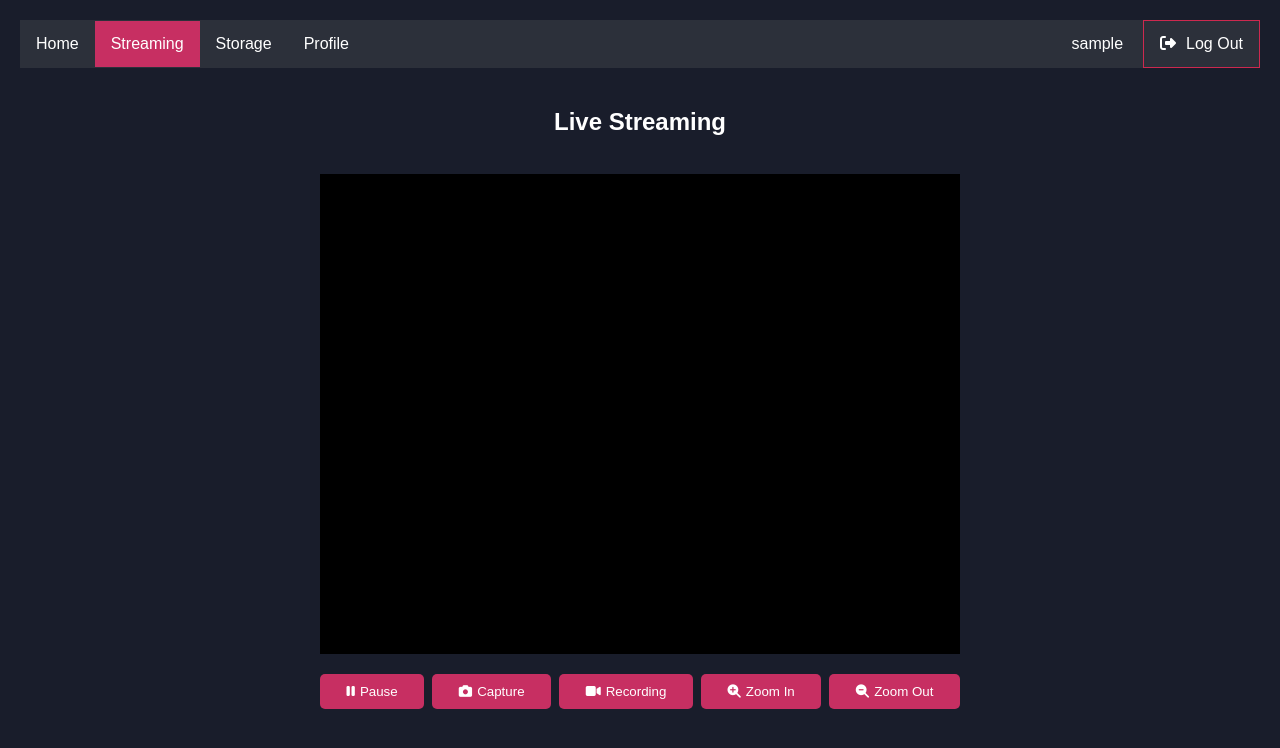
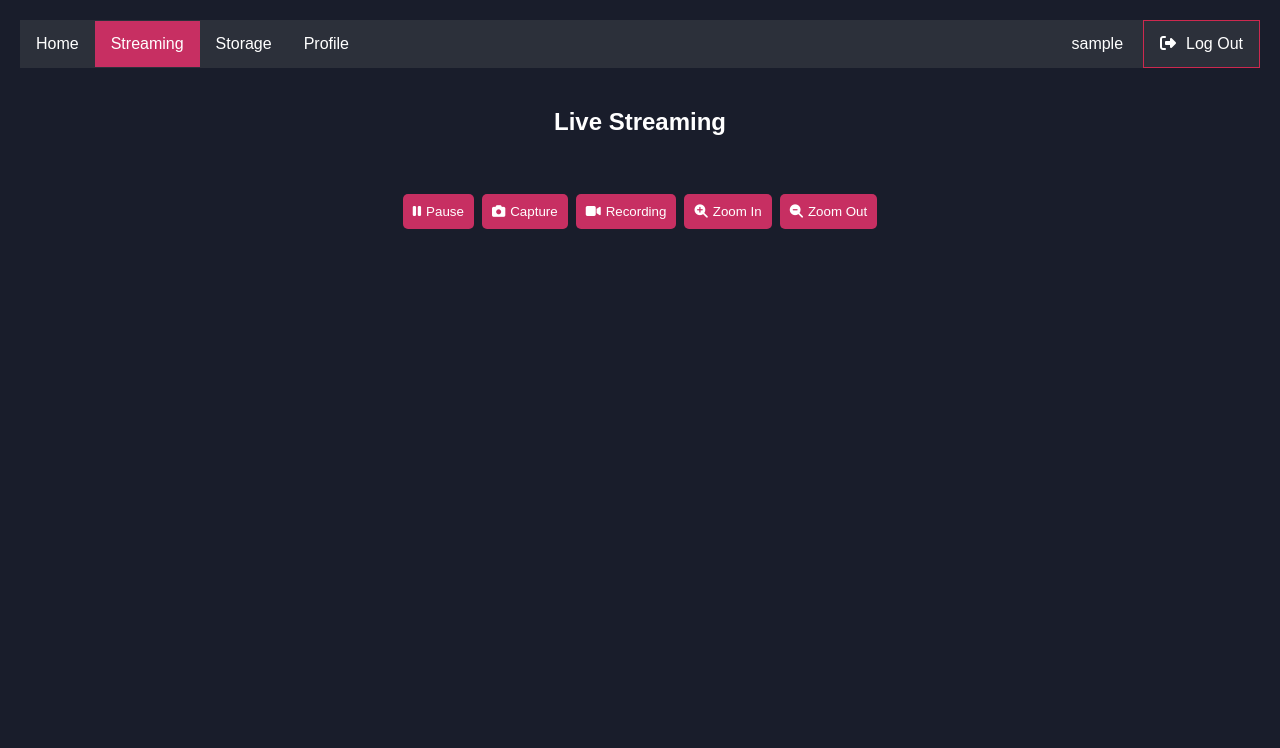
Before and after one commit to munty07/Pi-StreamingApp, a Flask app: page /streaming in a window 1280 px wide. Shown: the top 748 px of the page. Run offline with Flask 3, Linux system fonts and the light colour scheme; the visitor is signed in with stand-in values (Sample User, id 1).

Commit message:
bugs fixed-part1

```diff
--- a/project/app.py
+++ b/project/app.py
@@ -13,6 +13,14 @@ from werkzeug.utils import secure_filename
 # import re #regex
 # from wtforms import Form, StringField, PasswordField, validators
 # from email_validator import validate_email, EmailNotValidError
+from flask_mail import Mail, Message
+import time
+
+import smtplib
+from email.mime.multipart import MIMEMultipart
+from email.mime.text import MIMEText
+from email.mime.base import MIMEBase
+from email import encoders
 
 # Load environment variables from .env
 load_dotenv()
@@ -29,6 +37,17 @@ config ={
     "messagingSenderId": os.getenv('MESSAGING_SENDER_ID'),
     "appId": os.getenv('APP_ID')
 }
+
+app.config['MAIL_SERVER']='live.smtp.mailtrap.io'
+app.config['MAIL_PORT']=587
+app.config['MAIL_USERNAME']='api'
+app.config['MAIL_PASSWORD']='b35f8d67f9dbcb2e687e6ae1e37cd20e'
+app.config['MAIL_USE_TLS']=True
+app.config['MAIL_USE_SSL']=False
+
+app.config['UPLOAD_FOLDER'] = 'project/static/tempFile'
+
+mail = Mail(app)
 
 firebase = pyrebase.initialize_app(config)
 auth = firebase.auth()
@@ -201,6 +220,44 @@ def upload_image():
     os.remove(temp_path)
     return jsonify({"message": "The image has been successfully saved!"})
 
+# def send_email(video):
+#     # video_path = 'D:\\Visual Studio Code\\python\\streamingApp\\project\\static\\img\\videotest.webm'
+
+#     # if os.path.exists(video_path):
+#     with app.open_resource(video) as video_file:
+#         video_data = video_file.read()
+#         message = Message(
+#             subject = 'Test',
+#             recipients = ['proiecte.facultate10@gmail.com'],
+#             sender = 'mailtrap@demomailtrap.com'
+#         )
+
+#         message.body = 'Hello, bla bla!'
+#         message.attach(filename='video.mp4', content_type='video/mp4', data=video_data)
+
+#         mail.send(message)
+
+#         return 'Message sent!'
+#     # else:
+#     #     return 'Video file not found!'
+
+def send_email(video_path):
+    with open(video_path, 'rb') as video_file:
+        video_data = video_file.read()
+
+        message = Message(
+            subject='Subject',
+            recipients=['proiecte.facultate10@gmail.com'],
+            sender='mailtrap@demomailtrap.com'
+        )
+        message.body = 'Hello!'
+        message.attach(filename='video.mp4', content_type='video/mp4', data=video_data)
+
+        mail.send(message)
+
+        return 'Message sent!'
+
+
 
 def allowed_file(filename):
     ALLOWED_EXTENSIONS = {'mp4', 'webm', 'ogg'}
@@ -230,12 +287,9 @@ def upload_video():
     filename = secure_filename(f"{user_id}_{unique_id}_{timestamp}.webm")
 
     # Salvarea temporară și încărcarea pe Firebase
-    temp_path = f"temp_{filename}"
+    temp_path = f"temp_{filename}.mp4"
     video_file.save(temp_path)
-
-    # Utilizează MoviePy pentru a afla durata videoclipului
-    # with VideoFileClip(temp_path) as video:
-    #     duration = video.duration  # Durata în secunde
+    send_email(temp_path)
 
     storage_path = f"LiveRecordings/{user_id}/{filename}"
     storage.child(storage_path).put(temp_path)
@@ -247,8 +301,6 @@ def upload_video():
             "size":  f"{file_size_in_mb:.2f} MB",
             "filename": filename,
             "storage_path": storage_path
-            # ,
-            # "duration": f"{duration:.2f} seconds"  # Adaugă durata aici
         }
     })
 
--- a/project/static/css/profile.css
+++ b/project/static/css/profile.css
@@ -22,7 +22,6 @@ body {
     margin: 0;
     padding: 0;
     overflow-x: hidden;
-    height: 500vh;
 }
 
 a{
@@ -36,7 +35,7 @@ h1{
 
 .container {
     max-width: 500px;
-    margin: 200px auto;
+    margin: 150px auto;
     background-color: var(--color-modal);
     padding: 20px;
     border: 2px solid var(--color-border);
--- a/project/static/css/streaming.css
+++ b/project/static/css/streaming.css
@@ -37,8 +37,8 @@ h2{
 #videoContainer {
     overflow: hidden;
     margin-bottom: 20px;
-    width: 640px;
-    height: 480px;
+    /* width: 640px;
+    height: 480px;  */
     background-color: var(--color-black);
 }
 
@@ -62,8 +62,9 @@ h2{
 
 .controls {
     display: flex;
-    width: 640px;
-    justify-content: space-between;
+    /* width: 640px;
+    justify-content: space-between;  */
+    text-wrap: nowrap;
 }
 
 .btn {
@@ -155,3 +156,41 @@ h2{
     text-decoration: none;
     cursor: pointer;
 }
+
+
+
+
+/* .container {
+    width: 90%;
+    max-width: 1200px;
+    margin: 20px auto;
+  }
+
+  #videoContainer {
+    width: 100%;
+    max-width: 100%;
+    height: auto;
+    margin-bottom: 20px;
+  }
+
+  .controls {
+    display: flex;
+    flex-wrap: wrap;
+    justify-content: center;
+  }
+
+  .btn {
+    flex-basis: calc(50% - 8px);
+    margin: 4px;
+  } */
+video, canvas{
+    width: 100%!important;
+    display: flex;
+}
+
+
+@media screen and (min-width: 768px) {
+    .btn {
+        flex-basis: calc(33.33% - 8px);
+    }
+}
--- a/project/static/script/streaming.js
+++ b/project/static/script/streaming.js
@@ -9,19 +9,25 @@ window.onload = function () {
     var captureButton = document.getElementById("captureButton");
     var zoomInButton = document.getElementById("zoomInButton");
     var zoomOutButton = document.getElementById("zoomOutButton");
+    var capturedCanvas;
+
 
     pauseButton.addEventListener('click', function () {
         const videoElement = document.querySelector("#videoContainer video");
         const icon = pauseButton.querySelector("i");
+
         // Verifică dacă videoElement există și are dimensiuni
         if (videoElement && videoElement.videoWidth > 0) {
             if (!isPaused) {
-                // Logica pentru pauză: captează frame-ul, afișează-l și oprește sunetul
                 const captureCanvas = document.createElement("canvas");
+                captureCanvas.id = "capturedCanvas";
                 captureCanvas.width = videoElement.videoWidth;
                 captureCanvas.height = videoElement.videoHeight;
                 const context = captureCanvas.getContext('2d');
                 context.drawImage(videoElement, 0, 0, captureCanvas.width, captureCanvas.height);
+
+                captureCanvas.setAttribute("data-video-width", videoElement.videoWidth);
+                captureCanvas.setAttribute("data-video-height", videoElement.videoHeight);
 
                 videoElement.style.display = 'none'; // Ascunde video
                 videoElement.parentNode.insertBefore(captureCanvas, videoElement.nextSibling); // Afișează canvas-ul
@@ -36,7 +42,7 @@ window.onload = function () {
                 const captureCanvas = videoElement.nextElementSibling;
                 if (captureCanvas) captureCanvas.remove();
 
-                videoElement.style.display = 'block'; // Afișează video
+                videoElement.style.display = 'flex'; // Afișează video
                 videoElement.muted = false; // Porneste sunetul
 
                 isPaused = false;
@@ -55,21 +61,27 @@ window.onload = function () {
 
         var container = document.querySelector("#videoContainer");
         var videoElement = container.querySelector("video");
-        var imgElement = container.querySelector("img");
+        capturedCanvas = document.getElementById('capturedCanvas');
         var canvas = document.createElement("canvas");
         var ctx = canvas.getContext("2d");
+
+        if (isPaused) {
+            var videoWidth = parseInt(capturedCanvas.getAttribute("data-video-width"));
+            var videoHeight = parseInt(capturedCanvas.getAttribute("data-video-height"));
+            canvas.width = videoWidth;
+            canvas.height = videoHeight;
+            ctx.drawImage(capturedCanvas, 0, 0, videoWidth, videoHeight);
+        } else {
 
             if (videoElement) {
                 canvas.width = videoElement.videoWidth;
                 canvas.height = videoElement.videoHeight;
                 ctx.drawImage(videoElement, 0, 0, videoElement.videoWidth, videoElement.videoHeight);
-        } else if (imgElement) {
-            canvas.width = imgElement.width;
-            canvas.height = imgElement.height;
-            ctx.drawImage(imgElement, 0, 0, imgElement.width, imgElement.height);
+
             } else {
                 console.error("No media element found for capture.");
                 return;
+            }
         }
 
         var dataURL = canvas.toDataURL("image/png");
@@ -119,19 +131,14 @@ window.onload = function () {
         updateCursor();
     });
 
-    videoContainer.addEventListener('mousemove', function (e) {
-        if (!window.isZoomInMode && !window.isZoomOutMode) return;
-
+    // Funcția pentru gestionarea zoom-ului și actualizarea canvas-ului de captură
+    function handleZoomAndCapture(e) {
         var rect = videoContainer.getBoundingClientRect();
         var xPos = (e.clientX - rect.left) / rect.width * 100;
         var yPos = (e.clientY - rect.top) / rect.height * 100;
 
         var videoElement = document.querySelector("#videoContainer video");
         videoElement.style.transformOrigin = `${xPos}% ${yPos}%`;
-    });
-
-    videoContainer.addEventListener('click', function (e) {
-        if (!window.isZoomInMode && !window.isZoomOutMode) return;
 
         if (window.isZoomInMode && zoomLevel < maxZoomLevel) {
             zoomLevel *= zoomFactor;
@@ -140,14 +147,30 @@ window.onload = function () {
             if (zoomLevel < minZoomLevel) zoomLevel = minZoomLevel;
         }
         updateZoom();
-    });
+    }
 
+    // Actualizați evenimentul de click pentru a apela handleZoomAndCapture
+    videoContainer.addEventListener('click', handleZoomAndCapture);
+
+    // Actualizați funcția de zoom pentru a afecta și canvas-ul de captură
+    function updateZoom() {
+        var video = document.querySelector("#videoContainer video");
+        video.style.transform = "scale(" + zoomLevel + ")";
+
+        var capturedCanvas = document.getElementById('capturedCanvas');
+        if (capturedCanvas) {
+            capturedCanvas.style.transform = "scale(" + zoomLevel + ")";
+        }
+    }
+
+    // Resetarea modului de zoom
     function resetZoomMode() {
         window.isZoomInMode = false;
         window.isZoomOutMode = false;
         updateCursor();
     }
 
+    // Actualizarea cursorului în funcție de modul de zoom
     function updateCursor() {
         if (window.isZoomInMode) {
             videoContainer.className = 'zoom-in-cursor';
@@ -156,11 +179,6 @@ window.onload = function () {
         } else {
             videoContainer.className = '';
         }
-    }
-
-    function updateZoom() {
-        var video = document.querySelector("#videoContainer video");
-        video.style.transform = "scale(" + zoomLevel + ")";
     }
 
     // function downloadImage(dataUrl, filename) {
@@ -250,7 +268,7 @@ window.onload = function () {
                 recordedBlobs.push(event.data);
             }
         };
-        mediaRecorder.start(10); // Colectează datele în fragmente de 10ms
+        mediaRecorder.start(10);
     }
 
     function stopRecording() {
--- a/project/templates/home.html
+++ b/project/templates/home.html
@@ -26,5 +26,6 @@
             </a>
         </div>
     </div>
+
 </body>
 </html>
--- a/project/templates/menu.html
+++ b/project/templates/menu.html
@@ -9,12 +9,49 @@
 
     {% macro render_menu(active_page, username) %}
         <ul class="menu">
+            <li class="burger-icon" onclick="toggleMenu()"> <i class="fas fa-bars" id="menuIcon"></i> </li>
             <li class="{% if active_page == 'home' %}active{% endif %}"><a href="{{ url_for('home') }}">Home</a></li>
             <li class="{% if active_page == 'streaming' %}active{% endif %}"><a href="{{ url_for('streaming') }}">Streaming</a></li>
             <li class="{% if active_page == 'storage' %}active{% endif %}"><a href="{{ url_for('storage_page') }}">Storage</a></li>
             <li class="{% if active_page == 'profile' %}active{% endif %}"><a href="{{ url_for('profile') }}">Profile</a></li>
             <li class="user-info"><span>{{ username }}</span><a href="/logout" class="btn-logout"><i class="fas fa-sign-out-alt"></i>Log Out</a></li>
+
         </ul>
+        <script>
+
+            window.addEventListener('resize', function() {
+            var menu = document.querySelector('.menu');
+            var icon = document.getElementById('menuIcon');
+
+            // Verificăm dacă meniul este deschis
+            if (menu.classList.contains('open-menu')) {
+                // Verificăm dimensiunea ecranului
+                if (window.innerWidth > 768) { // Dacă ecranul este mai mare de 768px
+                menu.classList.remove('open-menu'); // Închidem meniul
+                icon.classList.remove('fa-times');
+                icon.classList.add('fa-bars');
+                }
+            }
+            });
+
+
+           function toggleMenu() {
+                var menu = document.querySelector('.menu');
+                var icon = document.getElementById('menuIcon');
+
+                menu.classList.toggle('open-menu');
+
+                if (menu.classList.contains('open-menu')) {
+                    icon.classList.remove('fa-bars');
+                    icon.classList.add('fa-times');
+                } else {
+                    icon.classList.remove('fa-times');
+                    icon.classList.add('fa-bars');
+                }
+            }
+
+
+        </script>
     {% endmacro %}
 
 </body>
--- a/project/templates/storage.html
+++ b/project/templates/storage.html
@@ -16,7 +16,7 @@
 
     <div class="container mt-5">
         <h1 class="text-center mb-4">Gallery</h1>
-        <div class="text-center mb-3">
+        <div class="text-center mb-3 menu-area">
             <button type="button" class="btn btn-custom" id="liveCapturesBtn">Live Captures</button>
             <button type="button" class="btn btn-custom" id="liveRecordingsBtn">Live Recordings</button>
             <button type="button" class="btn btn-custom" disabled>Auto Live Captures</button>
```
Also changed, not shown: project/static/css/menu.css (+48 -0 lines), project/static/css/storage.css (+12 -0 lines), project/templates/profile.html (line endings or trailing spaces), 7 other files. Lines whose indentation alone changed are shown as unchanged.
